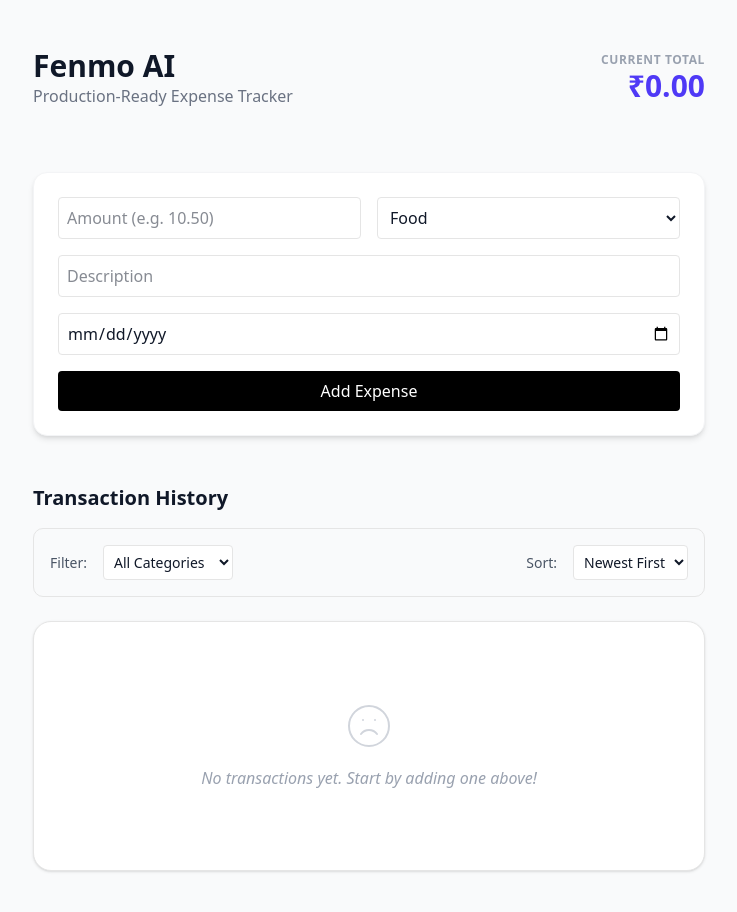
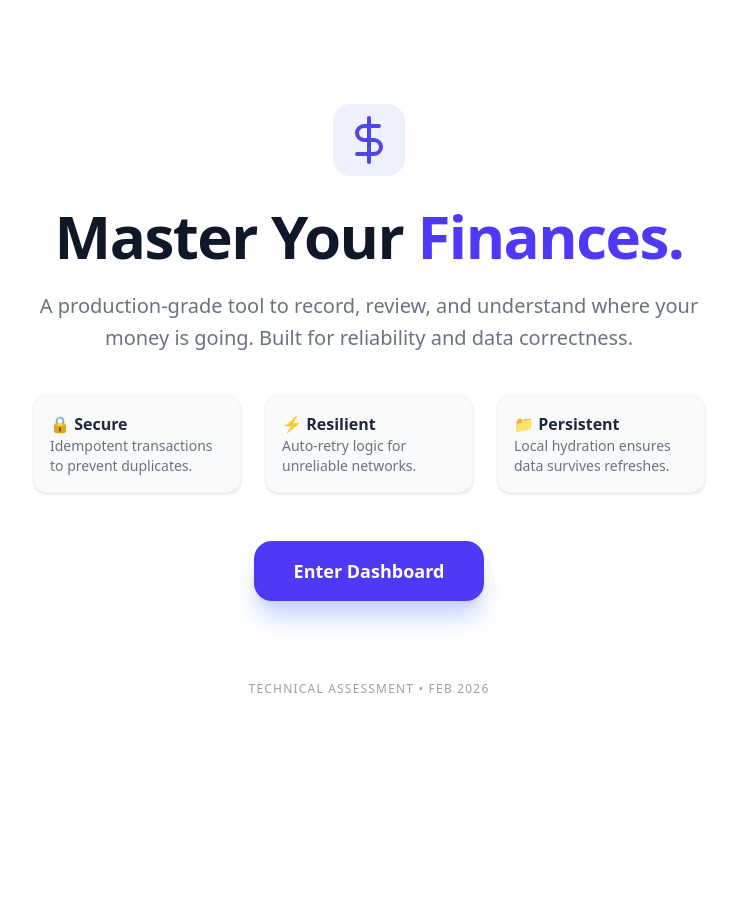
Before and after one commit to AyushKuGautam/fenmo-ai, a Next.js app: page / in a window 1280 px wide. Shown: the top 912 px of the page, without its empty margins (271-1008 px from the left). After the commit the page ends 800 px from the top, so only its background shows below. Built offline with nearby package versions, Linux system fonts and the light colour scheme.

Commit message:
feat: implement hero landing page and application entry flow

```diff
--- a/app/page.tsx
+++ b/app/page.tsx
@@ -6,6 +6,7 @@ import ExpenseItem from "@/components/ExpenseItem";
 import ExpenseFilters from "@/components/ExpenseFilters";
 import CategorySummary from "@/components/CategorySummary";
 import Toast, { ToastType } from "@/components/Toast";
+import WelcomeScreen from "@/components/WelcomeScreen";
 import { Expense } from "@/types/expense";
 
 export default function Home() {
@@ -17,6 +18,19 @@ export default function Home() {
     null,
   );
 
+  const [hasStarted, setHasStarted] = useState(false);
+  const [isHydrated, setIsHydrated] = useState(false);
+
+  useEffect(() => {
+    const sessionStarted = sessionStorage.getItem("fenmo_started");
+    if (sessionStarted) setHasStarted(true);
+    setIsHydrated(true);
+  }, []);
+
+  const handleStart = () => {
+    sessionStorage.setItem("fenmo_started", "true");
+    setHasStarted(true);
+  };
 
   const showToast = (msg: string, type: ToastType = "info") => {
     setToast({ msg, type });
@@ -31,42 +45,40 @@ export default function Home() {
       if (data.length === 0 && filter === "All") {
         const backup = localStorage.getItem("fenmo_backup");
         if (backup) {
-          const parsedBackup = JSON.parse(backup);
-          console.log("Restoring data from local persistence...");
-          setExpenses(parsedBackup);
+          setExpenses(JSON.parse(backup));
           setIsLoading(false);
           return;
         }
       }
-
       setExpenses(data);
     } catch (err) {
-      // ... existing retry logic ...
+      if (retries > 0) {
+        showToast("Connection unstable. Retrying...", "info");
+        setTimeout(() => load(retries - 1), 2000);
+      } else {
+        showToast("Sync Error.", "error");
+      }
     } finally {
       setIsLoading(false);
     }
   };
 
   const handleDelete = async (id: string) => {
-    // Prevent accidental clicks
-    if (!confirm("Are you sure you want to delete this expense?")) return;
-
+    if (!confirm("Delete this transaction?")) return;
     try {
       const res = await fetch(`/api/expenses/${id}`, { method: "DELETE" });
       if (res.ok) {
-        showToast("Expense deleted successfully", "info");
-        load(); // Refresh list to update totals and summary.
-      } else {
-        showToast("Failed to delete expense", "error");
+        showToast("Deleted", "info");
+        load();
       }
     } catch (err) {
-      showToast("Network error while deleting", "error");
+      showToast("Error", "error");
     }
   };
 
   useEffect(() => {
-    load();
-  }, [filter, sort]);
+    if (hasStarted) load();
+  }, [filter, sort, hasStarted]);
 
   useEffect(() => {
     if (expenses.length > 0) {
@@ -74,22 +86,31 @@ export default function Home() {
     }
   }, [expenses]);
 
-  /**
-   * Dynamically calculates total for currently visible expenses.
-   */
   const totalInCents = expenses.reduce((acc, exp) => acc + exp.amount, 0);
 
+  if (!isHydrated) return null;
+
+  // 1. Show Welcome Screen first
+  if (!hasStarted) {
+    return <WelcomeScreen onStart={handleStart} />;
+  }
+
+  // 2. Show Dashboard after clicking "Enter"
   return (
-    <main className="max-w-3xl mx-auto p-6 md:p-12 min-h-screen bg-gray-50 text-gray-900">
-      {/* Header & Grand Total Section */}
+    <main className="max-w-3xl mx-auto p-6 md:p-12 min-h-screen bg-gray-50 text-gray-900 animate-in fade-in duration-700">
       <div className="flex justify-between items-center mb-8">
         <div>
-          <h1 className="text-3xl font-black">Fenmo AI</h1>
-          <p className="text-gray-500">Production-Ready Expense Tracker</p>
+          <h1 className="text-3xl font-black text-indigo-600">Fenmo AI</h1>
+          <button
+            onClick={() => setHasStarted(false)}
+            className="text-xs text-gray-400 font-bold uppercase hover:text-indigo-600"
+          >
+            ← Back to Home
+          </button>
         </div>
         <div className="text-right">
           <p className="text-xs font-bold text-gray-400 uppercase tracking-wider">
-            Current Total
+            Total Visible
           </p>
           <p className="text-3xl font-black text-indigo-600">
             {(totalInCents / 100).toLocaleString("en-IN", {
@@ -100,63 +121,34 @@ export default function Home() {
         </div>
       </div>
 
-      {/* Summary per category */}
       <CategorySummary expenses={expenses} />
-
-      {/* Expense Input Form */}
       <ExpenseForm
         onRefresh={() => {
-          showToast("Expense added successfully!", "success");
+          showToast("Success!", "success");
           load();
         }}
       />
 
       <div className="mt-12">
-        <h2 className="text-xl font-bold mb-4">Transaction History</h2>
-
-        {/* Filtering and Sorting Controls */}
+        <h2 className="text-xl font-bold mb-4">History</h2>
         <ExpenseFilters onFilterChange={setFilter} onSortChange={setSort} />
-
-        {/* List Section: Handles Loading, Empty, and Data states */}
-        <div className="border rounded-2xl overflow-hidden bg-white shadow-sm min-h-[200px] flex flex-col">
+        <div className="border rounded-2xl overflow-hidden bg-white shadow-sm min-h-[200px]">
           {isLoading ? (
-            <div className="flex-1 flex items-center justify-center p-12 text-gray-400 animate-pulse italic">
-              Syncing with server...
+            <div className="p-12 text-center text-gray-400 animate-pulse italic">
+              Syncing...
             </div>
           ) : expenses.length > 0 ? (
             expenses.map((exp) => (
               <ExpenseItem key={exp.id} expense={exp} onDelete={handleDelete} />
             ))
           ) : (
-
-            <div className="flex-1 p-20 text-center">
-              <div className="text-gray-300 mb-4 flex justify-center">
-                <svg
-                  xmlns="http://www.w3.org/2000/svg"
-                  width="48"
-                  height="48"
-                  viewBox="0 0 24 24"
-                  fill="none"
-                  stroke="currentColor"
-                  strokeWidth="1"
-                  strokeLinecap="round"
-                  strokeLinejoin="round"
-                >
-                  <circle cx="12" cy="12" r="10" />
-                  <path d="M16 16s-1.5-2-4-2-4 2-4 2" />
-                  <line x1="9" y1="9" x2="9.01" y2="9" />
-                  <line x1="15" y1="9" x2="15.01" y2="9" />
-                </svg>
-              </div>
-              <p className="text-gray-400 italic">
-                No transactions yet. Start by adding one above!
-              </p>
+            <div className="p-20 text-center text-gray-400 italic">
+              No transactions found.
             </div>
           )}
         </div>
       </div>
 
-      {/* Global Toast Notifications */}
       {toast && (
         <Toast
           message={toast.msg}
--- /dev/null
+++ b/components/WelcomeScreen.tsx
@@ -0,0 +1,68 @@
+// /components/WelcomeScreen.tsx
+"use client";
+
+export default function WelcomeScreen({ onStart }: { onStart: () => void }) {
+  return (
+    <div className="min-h-screen flex flex-col items-center justify-center bg-white p-6 text-center">
+      <div className="max-w-2xl">
+        <div className="mb-6 inline-block p-3 bg-indigo-50 rounded-2xl">
+          <svg
+            xmlns="http://www.w3.org/2000/svg"
+            width="48"
+            height="48"
+            viewBox="0 0 24 24"
+            fill="none"
+            stroke="#4f46e5"
+            strokeWidth="2"
+            strokeLinecap="round"
+            strokeLinejoin="round"
+          >
+            <line x1="12" y1="1" x2="12" y2="23" />
+            <path d="M17 5H9.5a3.5 3.5 0 0 0 0 7h5a3.5 3.5 0 0 1 0 7H6" />
+          </svg>
+        </div>
+
+        <h1 className="text-5xl md:text-6xl font-black text-gray-900 mb-6 tracking-tight">
+          Master Your <span className="text-indigo-600">Finances.</span>
+        </h1>
+
+        <p className="text-xl text-gray-500 mb-10 leading-relaxed">
+          A production-grade tool to record, review, and understand where your
+          money is going. Built for reliability and data correctness.
+        </p>
+
+        <div className="grid grid-cols-1 md:grid-cols-3 gap-6 mb-12 text-left">
+          <div className="p-4 border border-gray-100 rounded-xl shadow-sm bg-gray-50">
+            <h3 className="font-bold text-gray-800">🔒 Secure</h3>
+            <p className="text-sm text-gray-500">
+              Idempotent transactions to prevent duplicates.
+            </p>
+          </div>
+          <div className="p-4 border border-gray-100 rounded-xl shadow-sm bg-gray-50">
+            <h3 className="font-bold text-gray-800">⚡ Resilient</h3>
+            <p className="text-sm text-gray-500">
+              Auto-retry logic for unreliable networks.
+            </p>
+          </div>
+          <div className="p-4 border border-gray-100 rounded-xl shadow-sm bg-gray-50">
+            <h3 className="font-bold text-gray-800">📁 Persistent</h3>
+            <p className="text-sm text-gray-500">
+              Local hydration ensures data survives refreshes.
+            </p>
+          </div>
+        </div>
+
+        <button
+          onClick={onStart}
+          className="px-10 py-4 bg-indigo-600 text-white text-lg font-bold rounded-2xl hover:bg-indigo-700 transition-all shadow-xl shadow-indigo-200 active:scale-95"
+        >
+          Enter Dashboard
+        </button>
+      </div>
+
+      <div className="mt-20 text-xs text-gray-400 font-medium uppercase tracking-widest">
+        Technical Assessment • Feb 2026
+      </div>
+    </div>
+  );
+}
```
